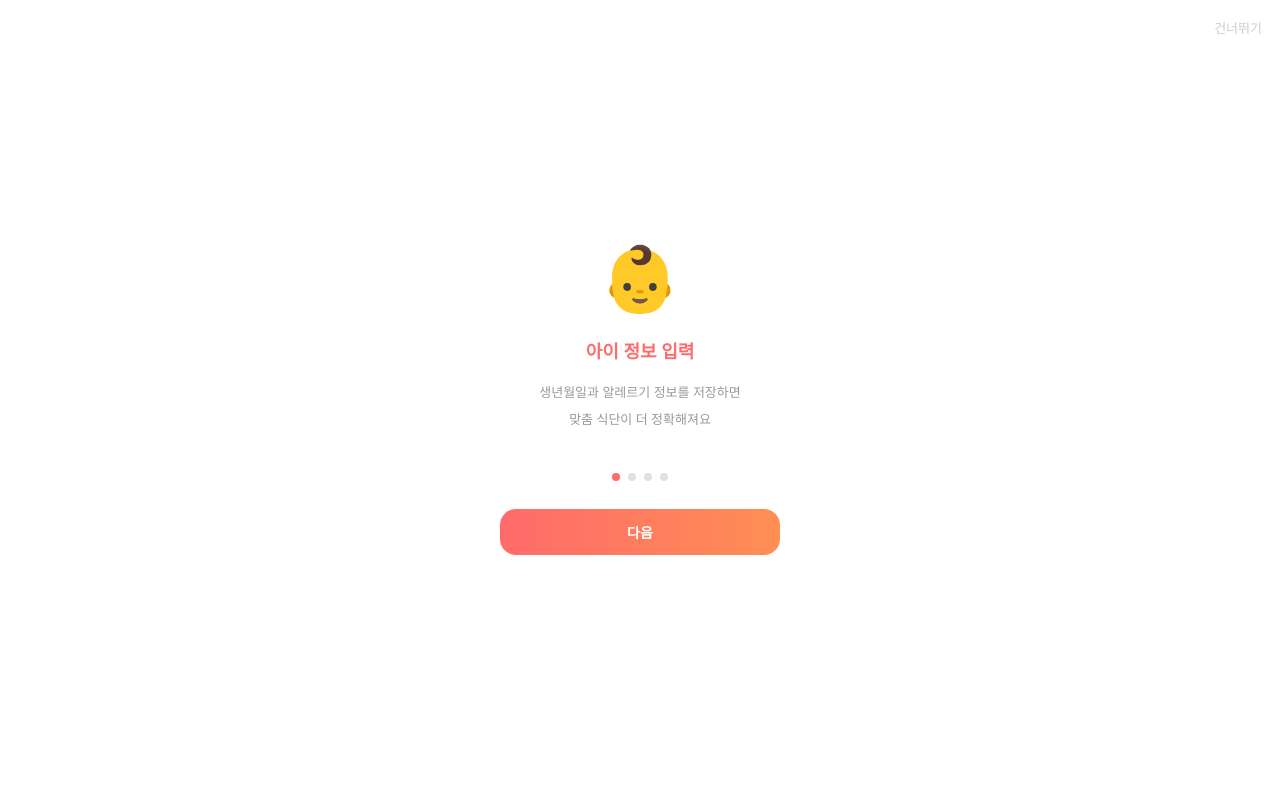
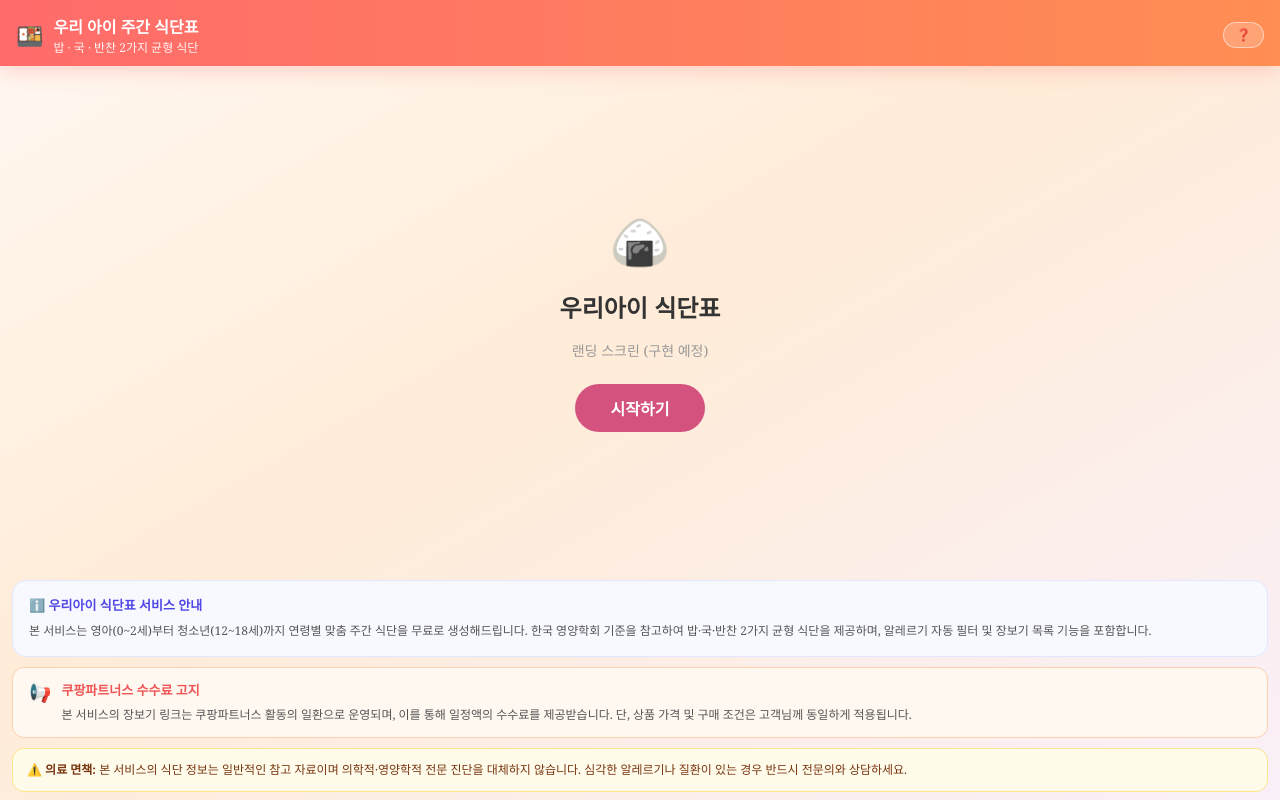
Before and after one commit to Sangbeen-nam/meal-planner, a React (Vite) app: page / in a window 1280 px wide. Shown: the top 800 px of the page. Built offline with nearby package versions, Linux system fonts and the light colour scheme.

Commit message:
feat: 신규 사용자 진입 시 강제 온보딩 슬라이드 제거 (❓ 버튼은 유지)

```diff
--- a/src/MealPlanner.jsx
+++ b/src/MealPlanner.jsx
@@ -161,8 +161,13 @@ function ageGroupFromAge(age) {
 export default function MealPlanner() {
   // ── core state ──────────────────────────────────────────────────────────
   const [step, setStep] = useState(() => {
-    try { return JSON.parse(localStorage.getItem("mp_weekplan") || "null") ? "planner" : "profile"; }
-    catch { return "profile"; }
+    try {
+      if (JSON.parse(localStorage.getItem("mp_weekplan") || "null")) return "planner";
+      if (localStorage.getItem("mp_landing_seen") === "true") return "profile";
+      return "landing";
+    } catch {
+      return localStorage.getItem("mp_landing_seen") === "true" ? "profile" : "landing";
+    }
   });
 
   const [selectedAges, setAges] = useState(() => {
@@ -203,7 +208,7 @@ export default function MealPlanner() {
   const [viewMode,       setViewMode]      = useState("daily"); // "daily" | "weekly"
 
   // ── onboarding ────────────────────────────────────────────────────────────
-  const [showOnboarding,  setShowOnboarding]  = useState(() => !localStorage.getItem("mp_onboarding_done"));
+  const [showOnboarding,  setShowOnboarding]  = useState(false);
   const [onboardingSlide, setOnboardingSlide] = useState(0);
 
   // ── profile edit state ───────────────────────────────────────────────────
@@ -568,6 +573,21 @@ export default function MealPlanner() {
       </div>
     );
   };
+
+  // ── Step 0: 랜딩 ──────────────────────────────────────────────────────────
+  const renderLandingStep = () => (
+    <div style={{ display: "flex", flexDirection: "column", alignItems: "center", justifyContent: "center", minHeight: "60vh", gap: 16, textAlign: "center" }}>
+      <div style={{ fontSize: 48 }}>🍙</div>
+      <div style={{ fontSize: 24, fontWeight: 700, color: "#333" }}>우리아이 식단표</div>
+      <div style={{ fontSize: 14, color: "#999" }}>랜딩 스크린 (구현 예정)</div>
+      <button
+        onClick={() => { localStorage.setItem("mp_landing_seen", "true"); setStep("profile"); }}
+        style={{ marginTop: 8, background: "#D4537E", color: "#fff", border: "none", borderRadius: 24, padding: "12px 36px", fontSize: 16, fontWeight: 700, cursor: "pointer", fontFamily: "inherit" }}
+      >
+        시작하기
+      </button>
+    </div>
+  );
 
   // ── Step 1: 아이 정보 ─────────────────────────────────────────────────────
   const renderProfileStep = () => {
@@ -987,6 +1007,7 @@ export default function MealPlanner() {
       )}
 
       <div style={{ padding: "14px 12px 60px" }}>
+        {step === "landing"  && renderLandingStep()}
         {step === "profile"  && renderProfileStep()}
         {step === "mealtype" && renderMealtypeStep()}
         {step === "fridge"   && renderFridgeStep()}
```
